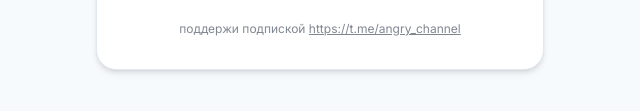
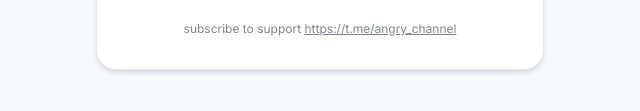
Before and after one commit to angrycyclop/filmdiary, a plain HTML site: page index.html in a window 1280 px wide. Shown: the part 621-732 px from the top of the page, 320-960 px from the left. Drawn offline with nearby package versions, Linux system fonts and the light colour scheme.

Commit message:
Update index.html

```diff
--- a/index.html
+++ b/index.html
@@ -199,7 +199,7 @@
                     </button>
                 </div>
                 <p class="mt-6 text-xs text-center opacity-60">
-                    поддержи подпиской
+                    subscribe to support
                     <a href="https://t.me/angry_channel" target="_blank" rel="noopener noreferrer"
                        class="underline hover:opacity-100">https://t.me/angry_channel</a>
                 </p>
```
